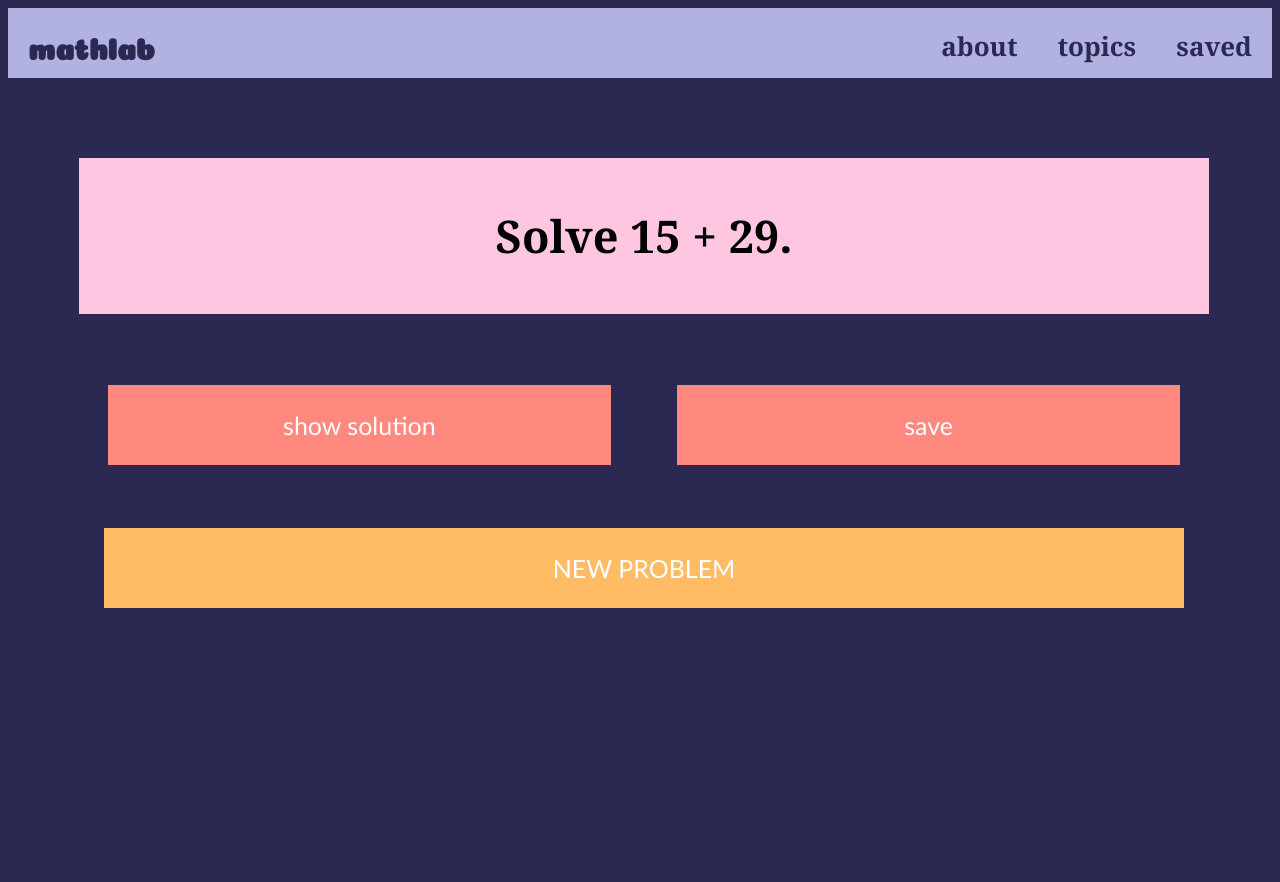
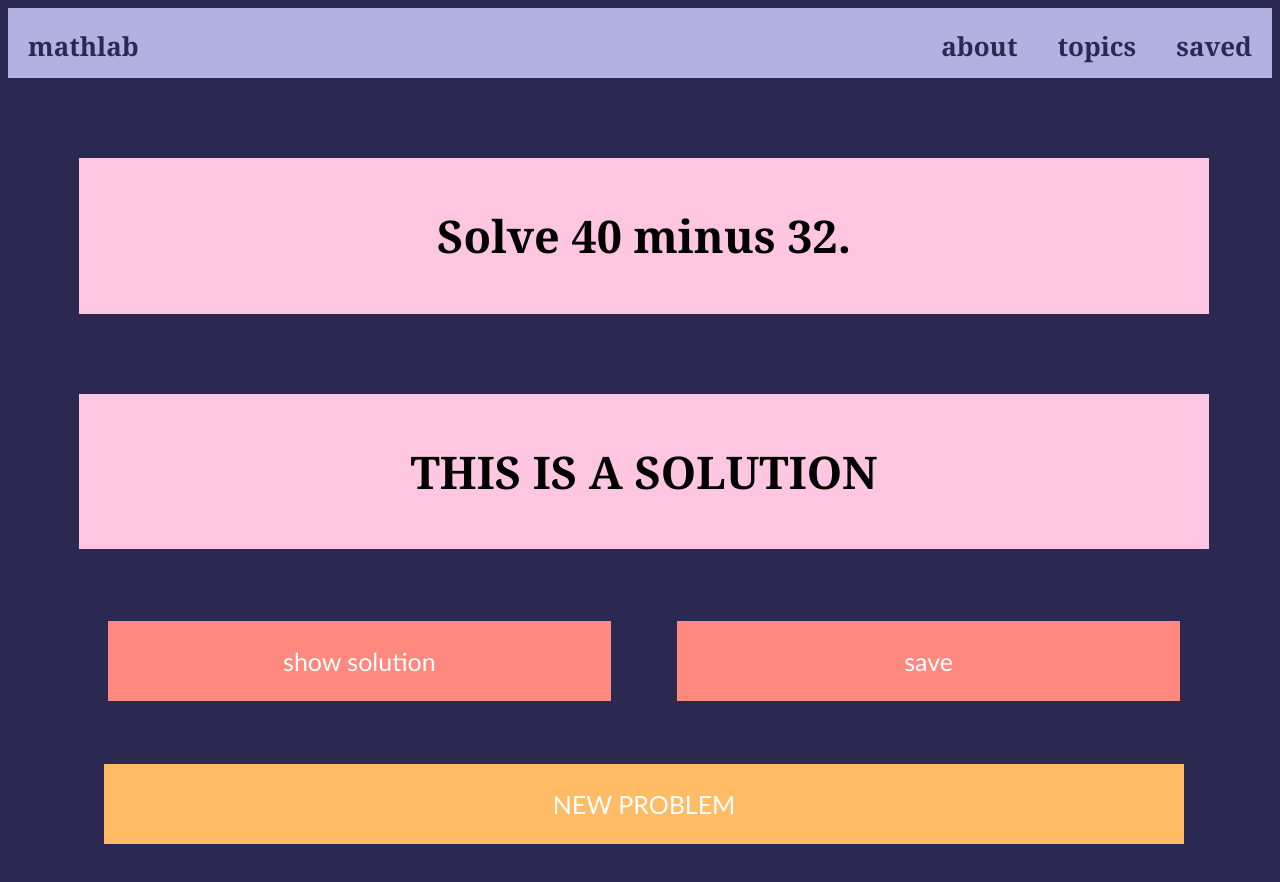
Before and after one commit to Anisha7/Mathlab, a plain HTML site: page categories/simple.html in a window 1280 px wide. Both pictures are taken after a click on the button "show solution". Before the commit the page ends 800 px from the top, so only its background shows below. Drawn offline with nearby package versions, Linux system fonts and the light colour scheme.

Commit message:
navigation

```diff
--- a/categories/simple.html
+++ b/categories/simple.html
@@ -13,16 +13,16 @@
     <body>
         <navbar>
             <ul>
-                <li style="float:left"><a class="active title" href="#">mathlab</a></li>
+                <li style="float:left"><a href="../index.html">mathlab</a></li>
                 <li><a href="#saved">saved</a></li>
-                <li><a href="#topics">topics</a></li>
+                <li><a href="../index.html">topics</a></li>
                 <li><a href="#about">about</a></li>
             </ul>
         </navbar>
 
         <div class = "content">
             <div class = "flex-container">
-                <div class = "flex-item">
+                <div class = "flex-item" id = "results">
                     <div id = "simple-problem">
                         <h2 id = "problem-string"> Solve 6 + 15 </h2>
                     </div>
@@ -30,8 +30,8 @@
 
                 <div class = "flex-item">
                     <ul>
-                        <li><button>show solution</button></li>
-                        <li><button>save</button></li>
+                        <li><button id = "show-solution">show solution</button></li>
+                        <li><button id = "save-element">save</button></li>
                     </ul>
                 </div>
 
--- a/scripts.js
+++ b/scripts.js
@@ -1,8 +1,5 @@
-// Random math problems will  be generated in this file
-// and pushed onto the site's html
 // wolfram api will be used to verify that a solution exists
 // and to find a valid solution
-
 
 
 // from mdn documentation
@@ -10,46 +7,17 @@ function getRandomInt(max) {
     return Math.floor(Math.random() * Math.floor(max));
 }
 
-// use wolfram api to verify
+// use wolfram api to VERIFY
+// Wolfram|Alpha Fast Query Recognizer API
 function verify(value) {
     console.log("verifying")
     // URL for queries
     URL = `https://cors-escape.herokuapp.com/http://www.wolframalpha.com/queryrecognizer/query.jsp?appid=L3KTPE-UYAAY8W3TG&mode=Default&i=${value}&output=json`
 
-    // Create a request variable and assign a new XMLHttpRequest object to it.
-    // let request = new XMLHttpRequest();
-
-    // // Open a new connection, using the GET request on the URL endpoint
-    // request.open('GET', URL, true);
-    // console.log(request.status)
-    // request.onload = function () {
-    //     // Begin accessing JSON data here
-    //     console.log(this.response)
-    //     var data = JSON.parse(this.response);
-    //     console.log("JSON")
-    //     console.log(data)
-    // }
-
-    // request.onreadystatechange = function () {
-    //     // Begin accessing JSON data here
-    //     console.log(this.response)
-    //     var data = JSON.parse(this.response);
-    //     console.log("JSON")
-    //     console.log(data)
-    // }
-
-    // Send request
-    // request.send();
-
-    // fetch(URL).then(function(result) {
-    //     console.log("Result: ")
-    //     console.log(result.json())
-    //     // return result.json();
-    //   }).then(function(json) {
-    //     // displayResults(json);
-    //     console.log("HI, display it now")
-    // });
-
+    // did not use fetch because it is not compatible on all browsers
+    // attempted to use xml http requests
+    // switched to axios because of its compatibility and good documentation
+    found = false
     axios({
         method:'get',
         url: URL,
@@ -57,9 +25,38 @@ function verify(value) {
       })
         .then(function(response) {
         // response.data.pipe(fs.createWriteStream('ada_lovelace.jpg'))
-        console.log("Result: ")
-        console.log(response)
-        console.log(response.data)
+            console.log("Result: ")
+            console.log(response.data)
+            if (typeof response.data !== 'undefined' && typeof response.data != 'string') {
+                console.log(response.data.query)
+                console.log(response.data.query[0])
+
+                if (response.data.query[0].domain === 'math')
+                    found = response.data.query[0].accepted
+                    console.log("query accepted value: ")
+                    console.log(response.data.query[0].accepted)
+                    found = true
+
+            }
     });
+    console.log("found: ", found)
+    console.log("end of verify function")
+    // return found
     return true
 }
+
+// use wolfram api to SOLVE
+// Wolfram|Alpha Simple API
+function solve(value) {
+    URL = `https://cors-escape.herokuapp.com/http://api.wolframalpha.com/v1/simple?appid=L3KTPE-UYAAY8W3TG&i=${value}%3F`
+    axios({
+        method:'get',
+        url: URL,
+        responseType:'text'
+      })
+        .then(function(response) {
+        // response.data.pipe(fs.createWriteStream('ada_lovelace.jpg'))
+            return response.data
+
+        });
+}
--- a/scripts/simple.js
+++ b/scripts/simple.js
@@ -1,36 +1,29 @@
 // Random math problems will  be generated in this file
 // and pushed onto the site's html
-// wolfram api will be used to verify that a solution exists
-// and to find a valid solution
-console.log("scripts loaded")
-stuff = generateSimpleProblem()
-console.log(stuff)
-// from mdn documentation
-// function getRandomInt(max) {
-//     return Math.floor(Math.random() * Math.floor(max));
-// }
 
-// // use wolfram api to verify
-// function verify(equation) {
-//     return true
-// }
+// track problem to solution
+var solutionDict = {};
 
-// simple math problems
 function generateSimpleProblem(){
     max = 50
     found = false
-    while (found == false){
+    while (found === false){
+        console.log("in while loop")
         num1 = getRandomInt(max)
         num2 = getRandomInt(max)
         // determine random operand
         opNum = getRandomInt(100)
-        op = '+'
+        op = 'plus'
         if (opNum%2 === 0) {
-            op = '-'
+            op = 'minus'
         }
         equation = `${num1} ${op} ${num2}`
-        found = verify(equation)
+        console.log(equation)
+        // found = verify(equation)
+        found = true
+        setTimeout(3000)
     }
+    solutionDict[equation] = solve(equation)
     return equation
 }
 
@@ -38,6 +31,28 @@ function generateSimpleProblem(){
 function printSimpleProblem(){
     problem = generateSimpleProblem()
     document.getElementById('problem-string').innerText = `Solve ${problem}.`
+
+
+}
+
+function printSimpleSolution(){
+    problem = document.getElementById('problem-string').innerText
+    solution = solutionDict[problem]
+
+    htmlInput = `<img src="${solution}">`
+
+    // testing purposes
+    htmlInput = `<h2> THIS IS A SOLUTION </h2>`
+    // ends, delete after errors fixed
+    htmlFull = `<div id = "simple-solution">${htmlInput}</div>`
+
+    document.getElementById('results').innerHTML += htmlFull
+}
+
+function hideSimpleSolution() {
+    element = document.getElementById('simple-solution')
+    console.log(element)
+    element.parentNode.removeChild(element)
 }
 
 window.onload = function() {
@@ -46,4 +61,16 @@ window.onload = function() {
     document.getElementById("simple").onclick = function(e){
         printSimpleProblem()
     }
+
+    showingSolution = false
+    document.getElementById("show-solution").onclick = function(e){
+        console.log(showingSolution)
+        if (showingSolution === false){
+            printSimpleSolution()
+            showingSolution = true
+        } else {
+            hideSimpleSolution()
+            showingSolution = false
+        }
+    }
 }
--- a/styles.css
+++ b/styles.css
@@ -133,7 +133,7 @@ navbar li a:hover {
 }
 
 /* category colors */
-.flex-container #simple-problem {
+.flex-container #simple-problem, #simple-solution{
     background-color: #FFC6E1;
     padding: 10px;
     margin-left: 5%;
```
